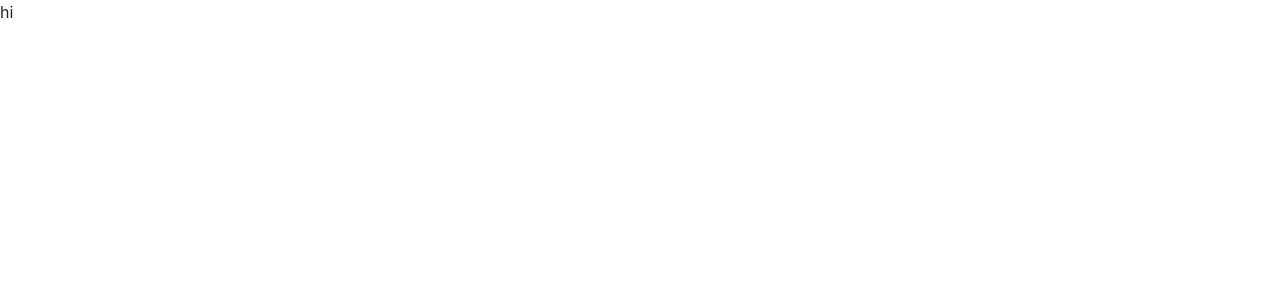
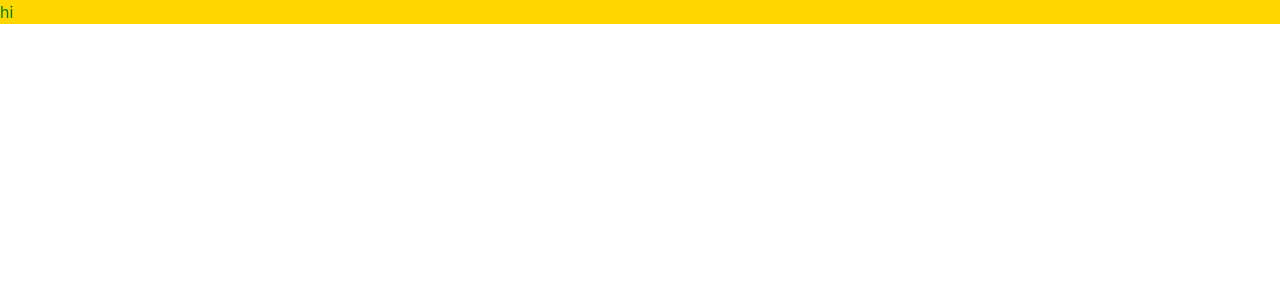
Before and after one commit to FilimonovKostya/Chat, a React (Create React App) app: page / in a window 1280 px wide. Shown: the top 300 px of the page. Built offline with nearby package versions, Linux system fonts and the light colour scheme.

Commit message:
was added node-sass and react-app-env.d.ts

```diff
--- a/package.json
+++ b/package.json
@@ -11,9 +11,10 @@
     "@types/react": "^18.0.9",
     "@types/react-dom": "^18.0.4",
     "axios": "^0.27.2",
+    "node-sass": "^7.0.1",
     "react": "^18.1.0",
     "react-dom": "^18.1.0",
-    "react-scripts": "5.0.1",
+    "react-scripts": "^5.0.1",
     "typescript": "^4.5.4",
     "web-vitals": "^2.1.2"
   },
@@ -41,5 +42,6 @@
       "last 1 firefox version",
       "last 1 safari version"
     ]
-  }
+  },
+  "devDependencies": {}
 }
--- a/src/App.tsx
+++ b/src/App.tsx
@@ -1,12 +1,11 @@
 import React from 'react';
-
+import SignIn from "./components/SignIn";
 
 function App() {
-
     return (
-        <div className="wrapper">
-            hi
-        </div>
+        <>
+            <SignIn/>
+        </>
     );
 }
 
--- /dev/null
+++ b/src/components/SignIn/demo.module.css
@@ -0,0 +1,4 @@
+.test{
+    color: blue;
+    background: green;
+}
--- /dev/null
+++ b/src/components/SignIn/index.tsx
@@ -0,0 +1,12 @@
+import React from 'react';
+import styles from './test.module.scss'
+
+const SignIn = () => {
+    return (
+        <div className={styles.test}>
+            hi
+        </div>
+    );
+};
+
+export default SignIn;
--- /dev/null
+++ b/src/components/SignIn/test.module.scss
@@ -0,0 +1,4 @@
+.test{
+  color: green;
+  background: gold;
+}
--- a/src/index.tsx
+++ b/src/index.tsx
@@ -1,16 +1,6 @@
-import React from 'react';
-import ReactDOM from 'react-dom';
-import App from './App';
-import reportWebVitals from './reportWebVitals';
+import {createRoot} from 'react-dom/client';
+import App from "./App";
 
-ReactDOM.render(
-  <React.StrictMode>
-    <App />
-  </React.StrictMode>,
-  document.getElementById('root')
-);
-
-// If you want to start measuring performance in your app, pass a function
-// to log results (for example: reportWebVitals(console.log))
-// or send to an analytics endpoint. Learn more: https://bit.ly/CRA-vitals
-reportWebVitals();
+const container = document.getElementById('root');
+const root = createRoot(container!);
+root.render(<App/>);
--- /dev/null
+++ b/src/react-app-env.d.ts
@@ -0,0 +1 @@
+/// <reference types="react-scripts" />
```
